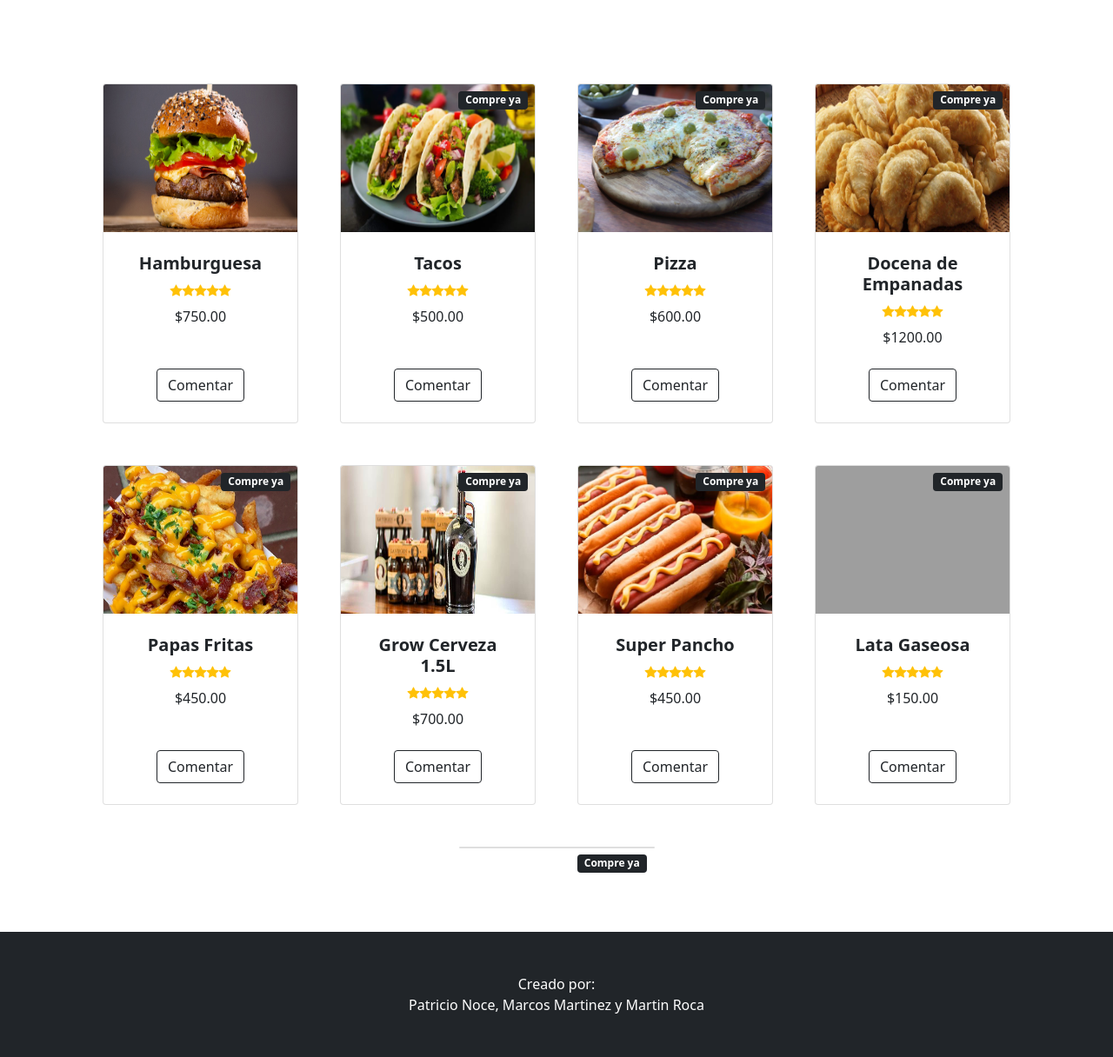
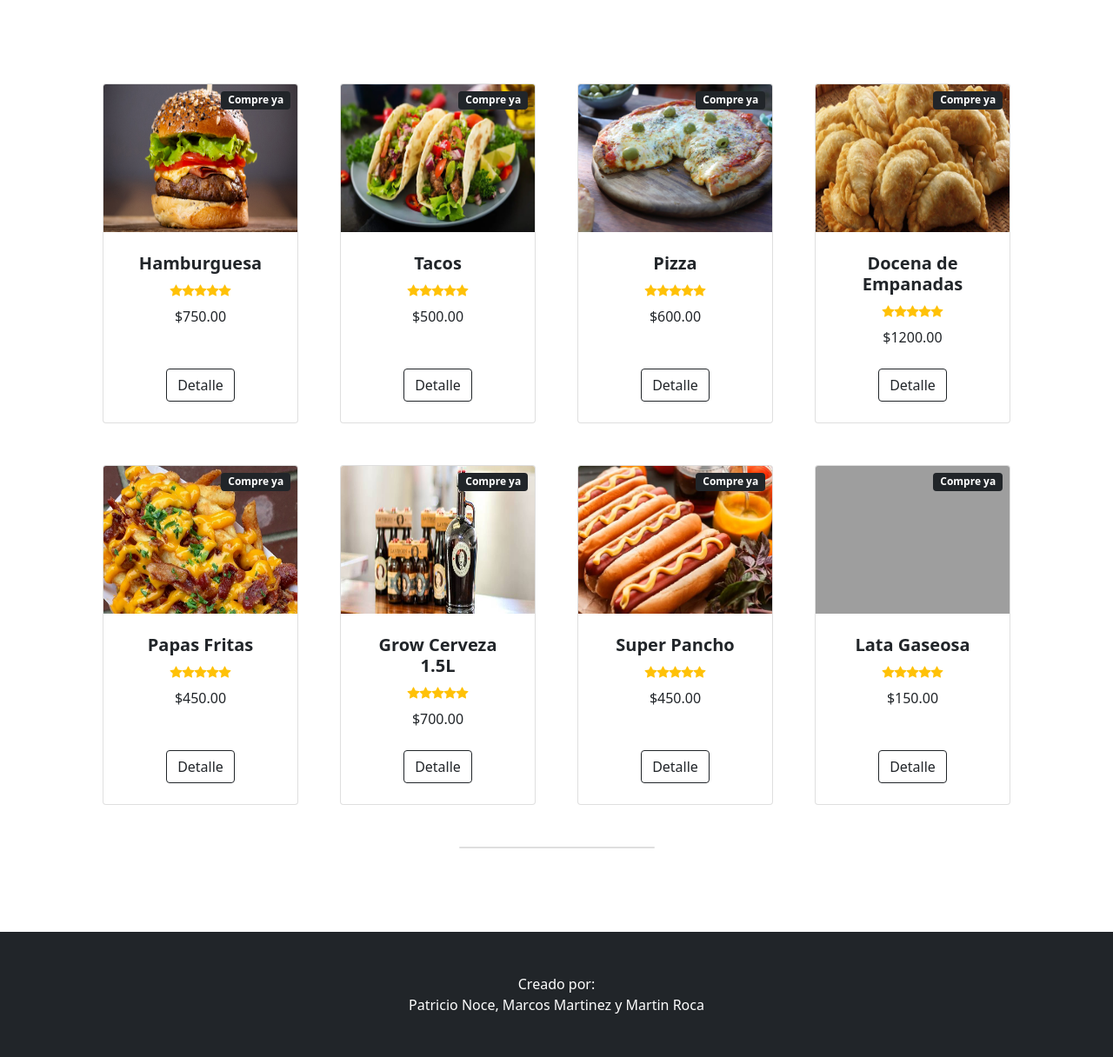
Before and after one commit to PatricioNoce/Proyecto_Grupo_5_NMR, a Django app: page /nmr_food/ in a window 1280 px wide. Shown: the part 233-1449 px from the top of the page at 87% size. Run offline with Django 4.2, Linux system fonts and the light colour scheme; data that the repository does not hold is empty; some libraries are stand-ins or nearby versions; grey boxes are pictures that could not be loaded.

Commit message:
"agregado detalle al menu"

```diff
--- a/nmr_food/templates/nmr_food/index.html
+++ b/nmr_food/templates/nmr_food/index.html
@@ -99,6 +99,8 @@
                 <div class="row gx-4 gx-lg-5 row-cols-2 row-cols-md-3 row-cols-xl-4 justify-content-center">
                     <div class="col mb-5">
                         <div class="card h-100">
+                            <!-- Sale badge-->
+                            <div class="badge bg-dark text-white position-absolute" style="top: 0.5rem; right: 0.5rem">Compre ya</div>
                             <!-- Product image-->
                             <img class="card-img-top" width="100px" height="170px" src="{% static 'nmr_food/assets/burger.jpg' %}" alt="..." />
                             <!-- Product details-->
@@ -120,7 +122,7 @@
                             </div>
                             <!-- Product actions-->
                             <div class="card-footer p-4 pt-0 border-top-0 bg-transparent">
-                                <div class="text-center"><a class="btn btn-outline-dark mt-auto" href="#">Comentar</a></div>
+                                <div class="text-center"><a class="btn btn-outline-dark mt-auto" href="/panel-menu/10/detail">Detalle</a></div>
                             </div>
                         </div>
                     </div>
@@ -149,7 +151,7 @@
                             </div>
                             <!-- Product actions-->
                             <div class="card-footer p-4 pt-0 border-top-0 bg-transparent">
-                                <div class="text-center"><a class="btn btn-outline-dark mt-auto" href="#">Comentar</a></div>
+                                <div class="text-center"><a class="btn btn-outline-dark mt-auto" href="/panel-menu/4/detail">Detalle</a></div>
                             </div>
                         </div>
                     </div>
@@ -178,7 +180,7 @@
                             </div>
                             <!-- Product actions-->
                             <div class="card-footer p-4 pt-0 border-top-0 bg-transparent">
-                                <div class="text-center"><a class="btn btn-outline-dark mt-auto" href="#">Comentar</a></div>
+                                <div class="text-center"><a class="btn btn-outline-dark mt-auto" href="/panel-menu/5/detail">Detalle</a></div>
                             </div>
                         </div>
                     </div>
@@ -207,7 +209,7 @@
                             </div>
                             <!-- Product actions-->
                             <div class="card-footer p-4 pt-0 border-top-0 bg-transparent">
-                                <div class="text-center"><a class="btn btn-outline-dark mt-auto" href="#">Comentar</a></div>
+                                <div class="text-center"><a class="btn btn-outline-dark mt-auto" href="/panel-menu/3/detail">Detalle</a></div>
                             </div>
                         </div>
                     </div>
@@ -236,7 +238,7 @@
                             </div>
                             <!-- Product actions-->
                             <div class="card-footer p-4 pt-0 border-top-0 bg-transparent">
-                                <div class="text-center"><a class="btn btn-outline-dark mt-auto" href="#">Comentar</a></div>
+                                <div class="text-center"><a class="btn btn-outline-dark mt-auto" href="/panel-menu/8/detail">Detalle</a></div>
                             </div>
                         </div>
                     </div>
@@ -265,7 +267,7 @@
                             </div>
                             <!-- Product actions-->
                             <div class="card-footer p-4 pt-0 border-top-0 bg-transparent">
-                                <div class="text-center"><a class="btn btn-outline-dark mt-auto" href="#">Comentar</a></div>
+                                <div class="text-center"><a class="btn btn-outline-dark mt-auto" href="/panel-menu/9/detail">Detalle</a></div>
                             </div>
                         </div>
                     </div>
@@ -294,7 +296,7 @@
                             </div>
                             <!-- Product actions-->
                             <div class="card-footer p-4 pt-0 border-top-0 bg-transparent">
-                                <div class="text-center"><a class="btn btn-outline-dark mt-auto" href="#">Comentar</a></div>
+                                <div class="text-center"><a class="btn btn-outline-dark mt-auto" href="/panel-menu/6/detail">Detalle</a></div>
                             </div>
                         </div>
                     </div>
@@ -323,14 +325,12 @@
                             </div>
                             <!-- Product actions-->
                             <div class="card-footer p-4 pt-0 border-top-0 bg-transparent">
-                                <div class="text-center"><a class="btn btn-outline-dark mt-auto" href="#">Comentar</a></div>
+                                <div class="text-center"><a class="btn btn-outline-dark mt-auto" href="/panel-menu/7/detail">Detalle</a></div>
                             </div>
                         </div>
                     </div>
                     <div class="col mb-5">
                         <div class="card h-100">
-                            <!-- Sale badge-->
-                            <div class="badge bg-dark text-white position-absolute" style="top: 0.5rem; right: 0.5rem">Compre ya</div>
                             </div>
                         </div>
                     </div>
```
Also changed, not shown: db.sqlite3, nmr_food/migrations/0018_alter_menu_precio.py (added).
